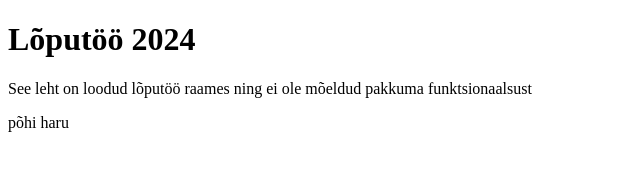
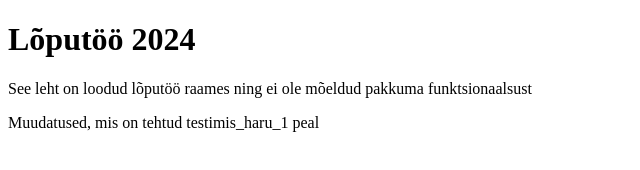
Before and after one commit to andrnar/thesis2024, a website: page nodejs-webapp/index.html in a window 1280 px wide. Shown: the whole page, without its empty margins (0-640 px from the left). Drawn offline with Linux system fonts and the light colour scheme.

Commit message:
Testing custom branch

```diff
--- a/nodejs-webapp/index.html
+++ b/nodejs-webapp/index.html
@@ -8,6 +8,6 @@
 <body>
 <h1>Lõputöö 2024</h1>
 <p>See leht on loodud lõputöö raames ning ei ole mõeldud pakkuma funktsionaalsust</p>
-<p>põhi haru</p>
+<p>Muudatused, mis on tehtud testimis_haru_1 peal</p>
 </body>
 </html>
```
